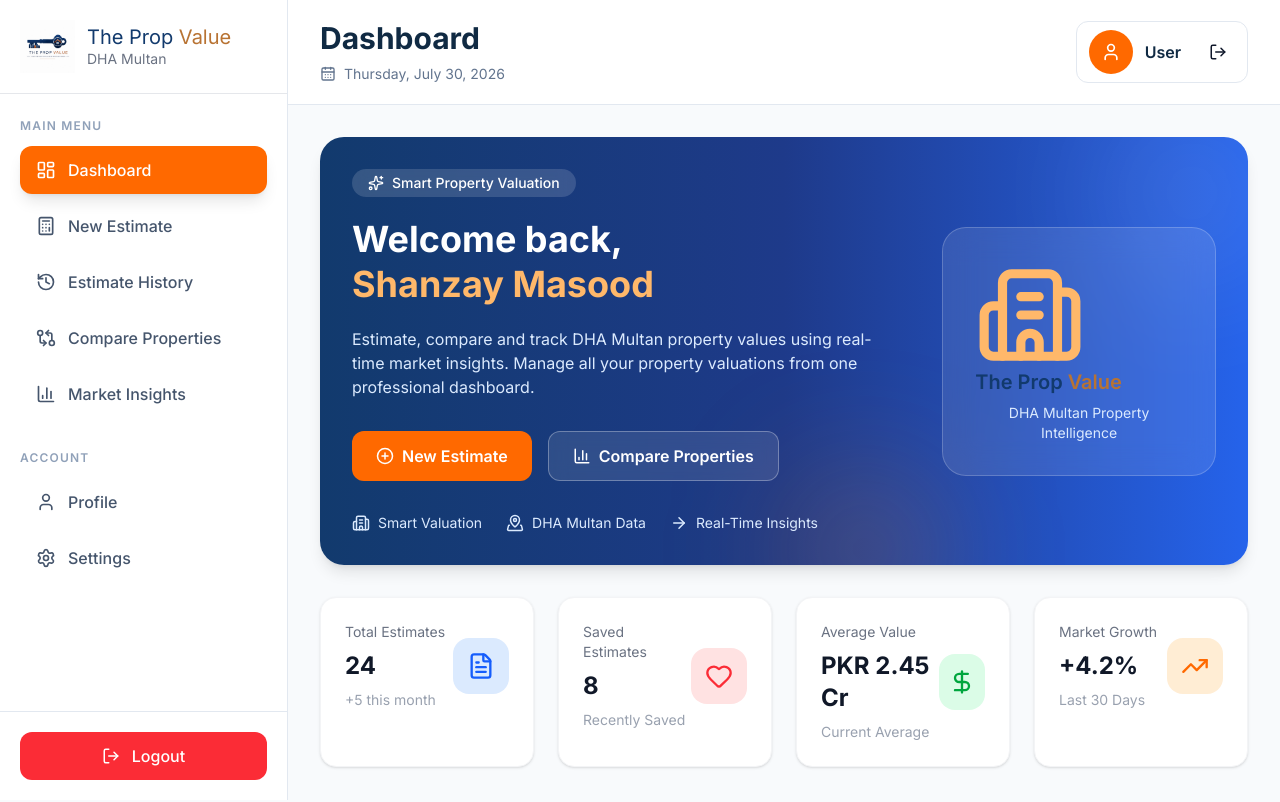
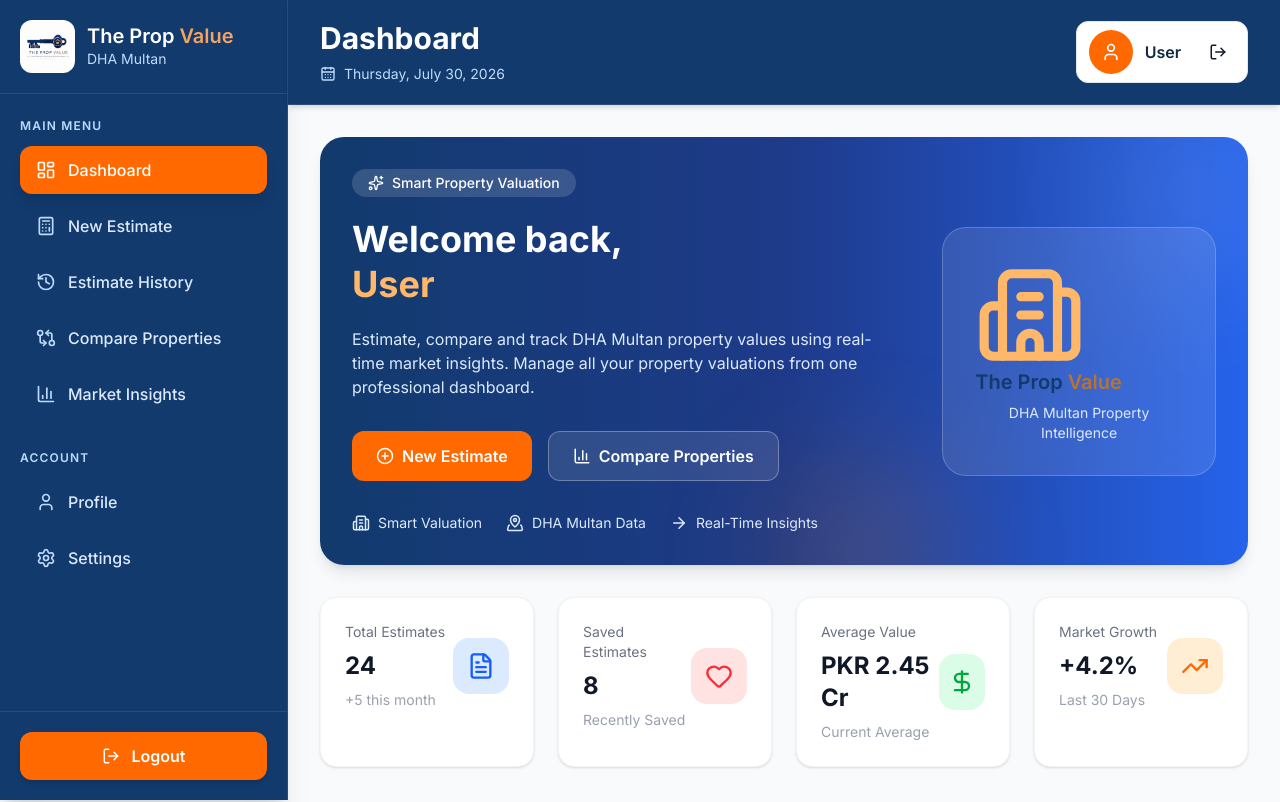
Before and after one commit to Zainab-R/The-Prop-Value, a Next.js app: page /dashboard in a window 1280 px wide. Shown: the top 802 px of the page. Built offline with nearby package versions, Linux system fonts and the light colour scheme; no server answers.

Commit message:
Redesigning Dashboard

```diff
--- a/app/dashboard/page.tsx
+++ b/app/dashboard/page.tsx
@@ -13,8 +13,9 @@ export default async function DashboardPage() {
 
   return (
     <div className="space-y-8">
-      {/* Welcome */}
-    <DashboardHero />
+      <DashboardHero
+        name={session?.user?.name || "User"}
+      />
 
       {/* Statistics */}
       <StatsCards />
--- a/components/dashboard/DashboardHero.tsx
+++ b/components/dashboard/DashboardHero.tsx
@@ -1,6 +1,6 @@
 "use client";
+
 import Image from "next/image";
-
 import Link from "next/link";
 import {
   ArrowRight,
@@ -11,7 +11,11 @@ import {
   Building2,
 } from "lucide-react";
 
-export default function DashboardHero() {
+interface DashboardHeroProps {
+  name: string;
+}
+
+export default function DashboardHero({ name }: DashboardHeroProps) {
   return (
     <section className="relative overflow-hidden rounded-3xl bg-gradient-to-r from-[#123A6D] via-[#1E3A8A] to-[#2563EB] p-8 text-white shadow-lg">
       {/* Background Decoration */}
@@ -26,11 +30,11 @@ export default function DashboardHero() {
             Smart Property Valuation
           </span>
 
-          <h1 className="mt-5 text-4xl font-bold leading-tight">
-            Welcome back,
-            <br />
-            <span className="text-orange-300">Shanzay Masood</span>
-          </h1>
+         <h1 className="mt-5 text-4xl font-bold leading-tight">
+  Welcome back,
+  <br />
+  <span className="text-orange-300">{name}</span>
+</h1>
 
           <p className="mt-5 max-w-xl text-base text-blue-100">
             Estimate, compare and track DHA Multan property values using
--- a/components/dashboard/Sidebar.tsx
+++ b/components/dashboard/Sidebar.tsx
@@ -4,7 +4,6 @@ import Link from "next/link";
 import { usePathname } from "next/navigation";
 import { signOut } from "next-auth/react";
 import Image from "next/image";
-
 
 import {
   LayoutDashboard,
@@ -15,7 +14,6 @@ import {
   User,
   Settings,
   LogOut,
-  Building2,
 } from "lucide-react";
 
 const menuItems = [
@@ -63,56 +61,62 @@ export default function Sidebar() {
   const pathname = usePathname();
 
   return (
-    <aside className="flex h-screen w-72 flex-col border-r border-slate-200 bg-white">
-      {/* Logo */}
+    <aside className="flex h-screen w-72 flex-col border-r border-white/10 bg-[#123A6D] text-white shadow-xl">
+      {/* ================= Logo ================= */}
       <Link
         href="/"
-  className="flex items-center gap-3 px-5 py-5 border-b border-gray-200"
+        className="flex items-center gap-3 border-b border-white/10 px-5 py-5"
       >
         <Image
           src="/logo/logo.jpeg"
           alt="The Prop Value"
           width={55}
           height={55}
-    className="object-contain"
+          className="rounded-xl object-contain"
           priority
         />
 
         <div className="flex flex-col">
-    <h1 className="whitespace-nowrap text-xl font-normal leading-tight">
-      <span className="text-[#123A6D]">The Prop </span>
-      <span className="text-[#B87333]">Value</span>
+          <h1 className="whitespace-nowrap text-xl font-semibold leading-tight">
+            <span className="text-white">The Prop </span>
+            <span className="text-[#F4A261]">Value</span>
           </h1>
 
-    <p className="text-sm text-gray-500 leading-tight">
+          <p className="text-sm text-blue-200">
             DHA Multan
           </p>
         </div>
       </Link>
 
-      {/* Main Navigation */}
+      {/* ================= Main Menu ================= */}
       <div className="px-5 pt-6">
-        <p className="mb-3 text-xs font-semibold uppercase tracking-widest text-slate-400">
+        <p className="mb-3 text-xs font-semibold uppercase tracking-widest text-blue-200">
           Main Menu
         </p>
 
         <nav className="space-y-2">
           {menuItems.map((item) => {
             const Icon = item.icon;
-
             const active = pathname === item.href;
 
             return (
               <Link
                 key={item.title}
                 href={item.href}
-                className={`flex items-center gap-3 rounded-xl px-4 py-3 transition-all duration-200 ${
+                className={`group flex items-center gap-3 rounded-xl px-4 py-3 transition-all duration-300 ${
                   active
                     ? "bg-orange-500 text-white shadow-lg"
-                    : "text-slate-600 hover:bg-orange-50 hover:text-orange-500"
+                    : "text-blue-100 hover:bg-white/10 hover:text-white"
                 }`}
               >
-                <Icon size={20} />
+                <Icon
+                  size={20}
+                  className={`transition ${
+                    active
+                      ? "text-white"
+                      : "text-blue-200 group-hover:text-white"
+                  }`}
+                />
 
                 <span className="font-medium">
                   {item.title}
@@ -123,29 +127,35 @@ export default function Sidebar() {
         </nav>
       </div>
 
-      {/* Account */}
+      {/* ================= Account ================= */}
       <div className="px-5 pt-8">
-        <p className="mb-3 text-xs font-semibold uppercase tracking-widest text-slate-400">
+        <p className="mb-3 text-xs font-semibold uppercase tracking-widest text-blue-200">
           Account
         </p>
 
         <nav className="space-y-2">
           {accountItems.map((item) => {
             const Icon = item.icon;
-
             const active = pathname === item.href;
 
             return (
               <Link
                 key={item.title}
                 href={item.href}
-                className={`flex items-center gap-3 rounded-xl px-4 py-3 transition-all duration-200 ${
+                className={`group flex items-center gap-3 rounded-xl px-4 py-3 transition-all duration-300 ${
                   active
                     ? "bg-orange-500 text-white shadow-lg"
-                    : "text-slate-600 hover:bg-orange-50 hover:text-orange-500"
+                    : "text-blue-100 hover:bg-white/10 hover:text-white"
                 }`}
               >
-                <Icon size={20} />
+                <Icon
+                  size={20}
+                  className={`transition ${
+                    active
+                      ? "text-white"
+                      : "text-blue-200 group-hover:text-white"
+                  }`}
+                />
 
                 <span className="font-medium">
                   {item.title}
@@ -156,15 +166,15 @@ export default function Sidebar() {
         </nav>
       </div>
 
-      {/* Logout */}
-      <div className="mt-auto border-t border-slate-200 p-5">
+      {/* ================= Logout ================= */}
+      <div className="mt-auto border-t border-white/10 p-5">
         <button
           onClick={() =>
             signOut({
               callbackUrl: "/login",
             })
           }
-          className="flex w-full items-center justify-center gap-3 rounded-xl bg-red-500 px-4 py-3 font-medium text-white transition hover:bg-red-600"
+          className="flex w-full items-center justify-center gap-3 rounded-xl bg-orange-500 px-4 py-3 font-semibold text-white shadow-md transition-all duration-300 hover:bg-orange-600 hover:shadow-lg"
         >
           <LogOut size={18} />
           Logout
--- a/components/dashboard/TopNavbar.tsx
+++ b/components/dashboard/TopNavbar.tsx
@@ -4,7 +4,6 @@ import { useMemo } from "react";
 import { usePathname } from "next/navigation";
 import { Search, Bell, CalendarDays } from "lucide-react";
 import { useSession } from "next-auth/react";
-
 import UserDropdown from "./UserDropdown";
 
 const pageTitles: Record<string, string> = {
@@ -33,16 +32,15 @@ export default function TopNavbar() {
   }, []);
 
   return (
-    <header className="flex items-center justify-between border-b border-slate-200 bg-white px-8 py-5">
+    <header className="flex items-center justify-between border-b border-white/10 bg-[#123A6D] px-8 py-5 shadow-md">
       {/* Left */}
       <div>
-        <h1 className="text-3xl font-bold text-[#102A43]">
+        <h1 className="text-3xl font-bold text-white">
           {title}
         </h1>
 
-        <div className="mt-2 flex items-center gap-2 text-sm text-slate-500">
+        <div className="mt-2 flex items-center gap-2 text-sm text-blue-200">
           <CalendarDays size={16} />
-
           <span>{today}</span>
         </div>
       </div>
```
Lines whose indentation alone changed are shown as unchanged.
